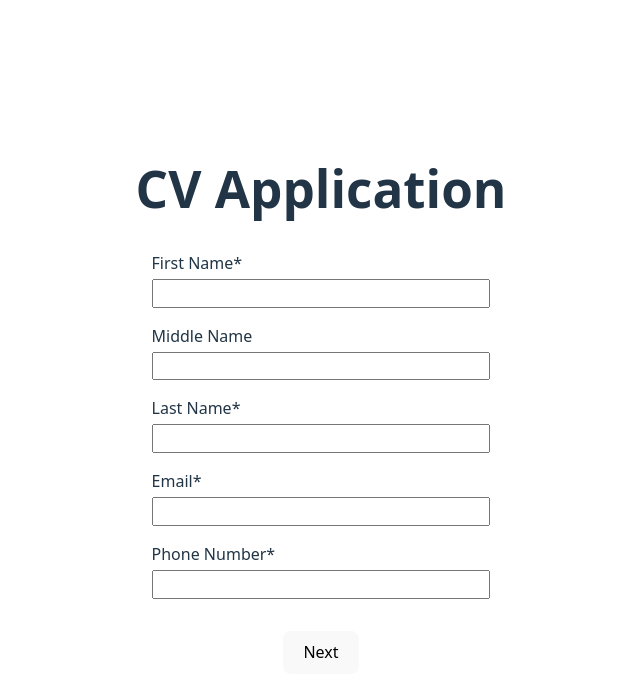
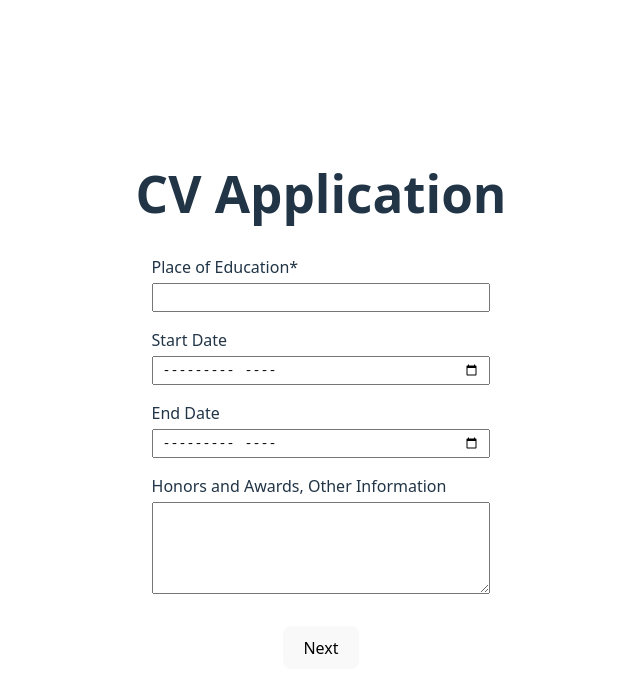
Before and after one commit to ruinabeshima/CV_Builder, a React (Vite) app: page / in a window 1280 px wide. Both pictures are taken after typing "Sample", "Sample", "Sample", "name@example.com", "5551234" into the empty fields and a click on the button "Next". Shown: the top 696 px of the page, without its empty margins (319-959 px from the left). Built offline with nearby package versions, Linux system fonts and the light colour scheme.

Commit message:
Added form for education section

```diff
--- a/src/components/educationform.jsx
+++ b/src/components/educationform.jsx
@@ -6,28 +6,23 @@ function Education(prop){
       <form action="" onSubmit={prop.nextForm} id="general-form" className="form">
 
         <div className="input-container">
-          <label htmlFor="first-name">First Name*</label>
-          <input type="text" id="first-name" required/>
+          <label htmlFor="school-name">Place of Education*</label>
+          <input type="text" id="school-name" required/>
         </div>
 
         <div className="input-container">
-          <label htmlFor="middle-name">Middle Name</label>
-          <input type="text" id="middle-name"/>
+          <label htmlFor="start-date">Start Date</label>
+          <input type="month" id="start-date"/>
         </div>
 
         <div className="input-container">
-          <label htmlFor="last-name">Last Name*</label>
-          <input type="text" id="last-name" required/>
+          <label htmlFor="end-date">End Date</label>
+          <input type="month" id="end-date"/>
         </div>
 
         <div className="input-container">
-          <label htmlFor="email">Email*</label>
-          <input type="email" id="email" required/>
-        </div>
-
-        <div className="input-container">
-          <label htmlFor="phone-number">Phone Number*</label>
-          <input type="tel" id="phone-number" required/>
+          <label htmlFor="school-description">Honors and Awards, Other Information</label>
+          <textarea id="school-description" />
         </div>
 
         <div className="button-container">
--- a/src/styles/form.css
+++ b/src/styles/form.css
@@ -15,6 +15,11 @@
   padding: 0.15rem 0.5rem 0.15rem 0.5rem;
 }
 
+textarea {
+  height: 5rem;
+  padding: 0.5rem 0.5rem 0.15rem 0.5rem;
+}
+
 .button-container {
   margin-top: 2rem;
 }
```
